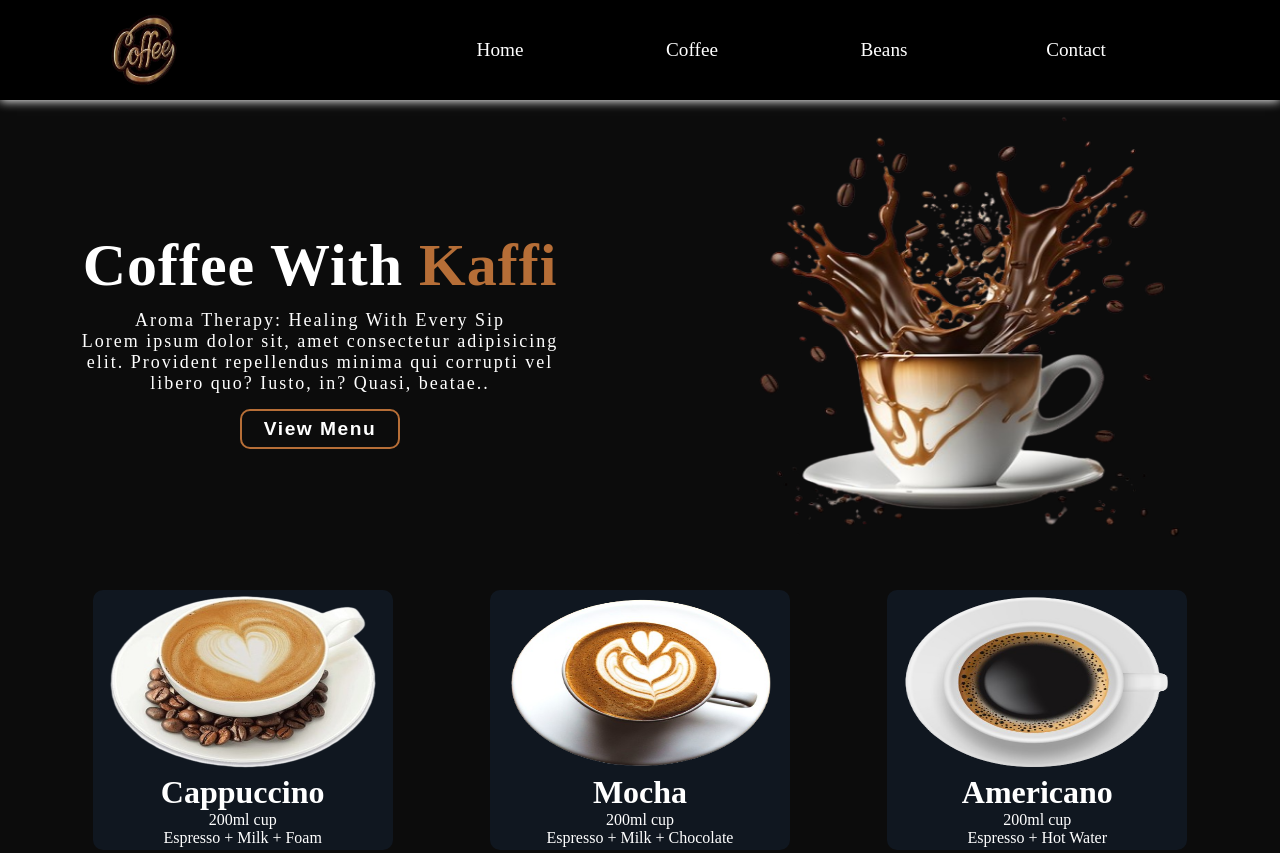
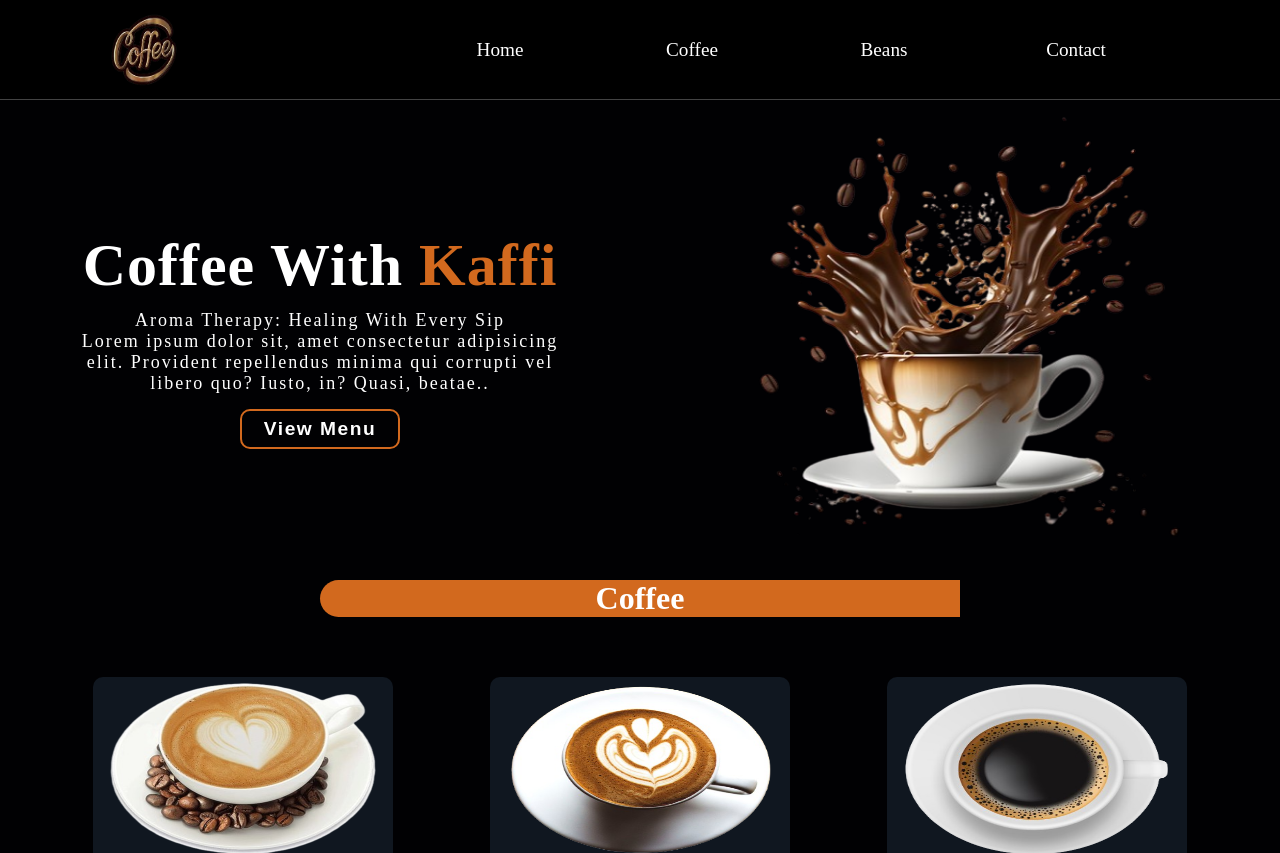
Before and after one commit to shahfawadkhan/task06-html-css-responsive-COFFEE-SHOP-website, a plain HTML site: page index.html in a window 1280 px wide. Shown: the top 853 px of the page. Drawn offline with Linux system fonts and the light colour scheme.

Commit message:
update coffee section

```diff
--- a/index.html
+++ b/index.html
@@ -21,7 +21,7 @@
         <div class="hero-section">
             <div class="hero-section-content">
                 <div class="content">
-                    <h1 class="content-animate">Coffee With <span style="color:#b66e37 ;">Kaffi</span></h1>
+                    <h1 class="content-animate">Coffee With <span style="color:chocolate ;">Kaffi</span></h1>
                     <p  class="content-animate">Aroma Therapy: Healing With Every Sip <br>Lorem ipsum dolor sit, amet consectetur adipisicing elit. Provident repellendus minima qui corrupti vel libero quo? Iusto, in? Quasi, beatae.. </p>
                     <button class="content-animate">View Menu</button>
                 </div>
@@ -32,6 +32,8 @@
         </div>
 
         <!-- Coffee Section -->
+
+        <h1 id="coffee-section-name">Coffee</h1>
          <div class="coffee-section">
             <div class="coffee-bg">
                 <img src="./images/Cappuccino.png" alt="" width="280px" height="180px">
--- a/style.css
+++ b/style.css
@@ -10,7 +10,7 @@
 body{
    /* background-color: #101720; */
    /* background-color: #020D19; */
-   background-color: #0C0C0C;
+   background-color: #010103;
    height: 100vh;
     background-attachment: fixed;
     background-repeat: no-repeat;
@@ -18,8 +18,8 @@ body{
 nav{
     width: 100%;
     height: 100px;
-    /* border-bottom: 0.5px solid rgba(245, 245, 245, 0.276); */
-    box-shadow: 0px .5px 10px white;
+    border-bottom: 0.5px solid rgba(245, 245, 245, 0.276);
+    /* box-shadow: 0px .5px 10px white; */
     display: flex;
     justify-content: space-around;
     background-color: black;
@@ -96,7 +96,7 @@ nav{
     margin-top: 15px;
     font-weight: bold;
     background-color: transparent;
-    border: 2px solid #b66e37;
+    border: 2px solid chocolate;
     border-radius: 10px;
     color: white;
     font-size: larger;
@@ -104,8 +104,8 @@ nav{
     animation-delay: 2s;
 }
 .content button:hover{
-    background-color: #b66e37;
-    color: aliceblue;
+    background-color: chocolate;
+    color: white;
 }
 .hero-section-image{
     width: 40%;
@@ -180,9 +180,19 @@ nav{
         font-size: small;
     }
 }
+#coffee-section-name{
+    color:white;
+    width: 50%;
+    margin: 0% auto;
+    border-top-left-radius: 340px;
+    border-bottom-left-radius: 340px;
+    text-align: center;
+    /* background-color: #b66e37; */
+    background-color:chocolate;
+}
+.coffee-section{
 
-.coffee-section{
-    margin-top: 40px;
+    /* border: 1px solid white; */
     display: flex;
     justify-content: space-around;
     flex-wrap: wrap;
@@ -190,7 +200,7 @@ nav{
     width: 90%;
     margin: 0% auto;
     height: fit-content;
-
+    margin-top: 50px;
 }
 .coffee-bg {
     width: 300px;
@@ -217,8 +227,8 @@ nav{
     background: none;
 }
 .coffee-bg:hover{
-    background-color:paleturquoise;
-    /* background-color: #b66e37; */
+    /* background-color:rgb(231, 236, 240); */
+    background-color:chocolate;
     color: #000000;
 
 }
```
